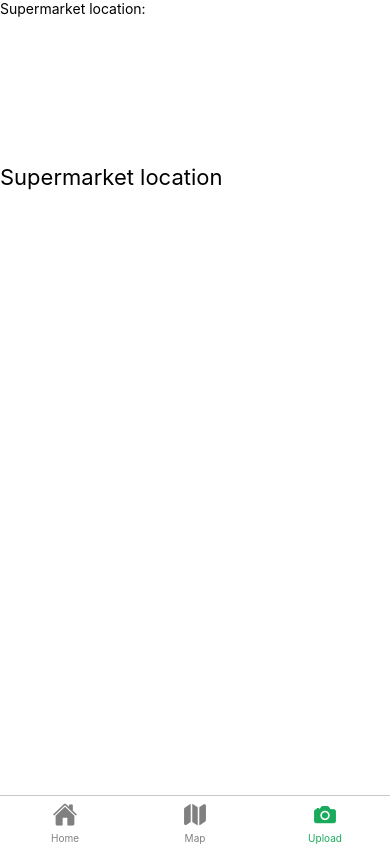
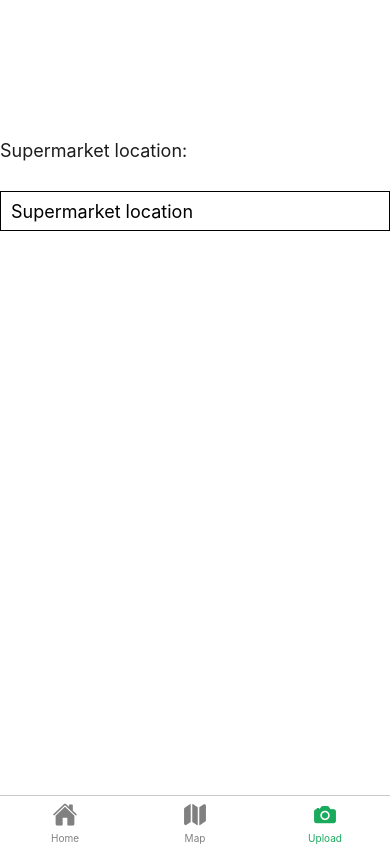
Before and after one commit to Jinnn01/VeggiesBuy, a React Native app: screen /Upload in a window 390 px wide. Built offline with nearby package versions, Linux system fonts and the light colour scheme.

Commit message:
Added caption

```diff
--- a/app/screens/Upload.js
+++ b/app/screens/Upload.js
@@ -2,9 +2,11 @@ import React, { useEffect, useState } from 'react';
 import { BarCodeScanner } from 'expo-barcode-scanner';
 import { StatusBar } from "expo-status-bar";
 import { StyleSheet, Text, SafeAreaView, Button, TextInput } from "react-native";
+import { useTheme } from '@react-navigation/native';
 
 
 export default function Upload() {
+  const { colors } = useTheme();
   const [text, setText] = useState('');
   //const [text2, setText] = useState('');
   //const [text3, setText] = useState('');
@@ -51,10 +53,10 @@ export default function Upload() {
     <StatusBar style='auto' />*/}
 
 
-      <Text>Supermarket location: </Text>
+      <Text style={{marginTop: 140, fontSize: 18, color: colors.text}}>Supermarket location: </Text>
 
       <TextInput
-        style={{height: 40, borderColor: 'blue', marginTop: 140, fontSize: 22}}
+        style={{height: 40, marginTop: 30, fontSize: 18, borderWidth: 1, padding: 10}}
         placeholder="Supermarket location"
         onChangeText={text => setText(text)}
         //defaultValue={text}
```
